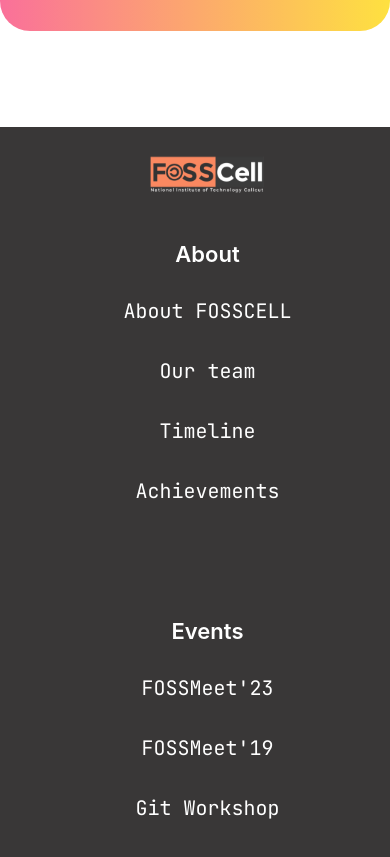
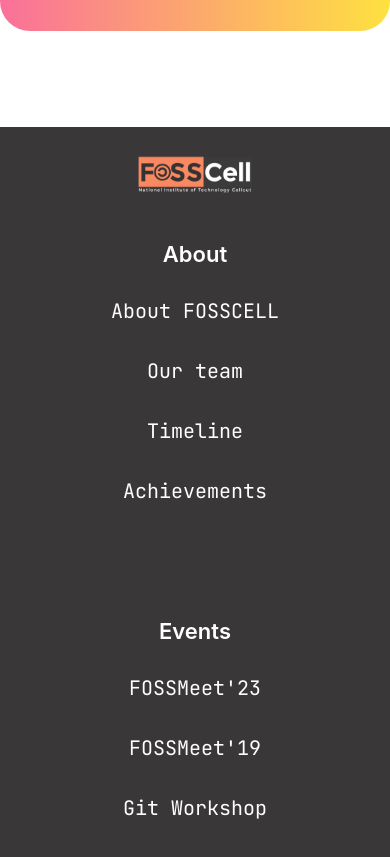
Before and after one commit to FOSSCellNITCalicut/FossCellNITC, a React (Create React App) app: page / in a window 390 px wide. Shown: the part 5127-5984 px from the top of the page. Built offline with nearby package versions, Linux system fonts and the light colour scheme.

Commit message:
Centered footer

```diff
--- a/src/footer.css
+++ b/src/footer.css
@@ -78,6 +78,7 @@
 @media (max-width: 768px) {
   .footer_col {
     padding-left: 0;
+    padding-right: 40px;
   }
 
   .footer {
@@ -85,7 +86,7 @@
   }
 
   .logo1 {
-    left: 53%;
+    left: 50%;
   }
 }
 
```
